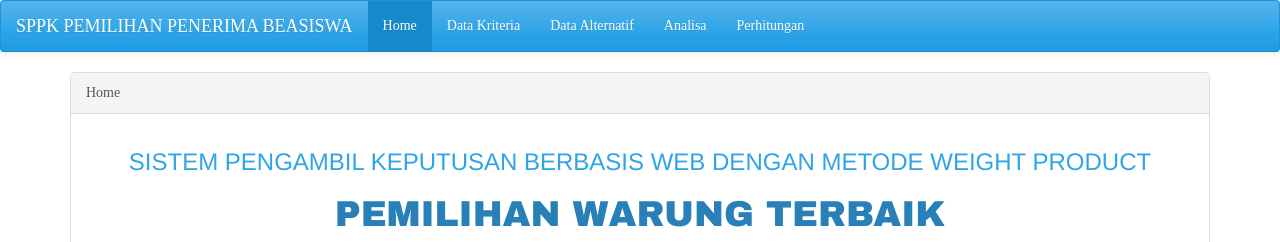
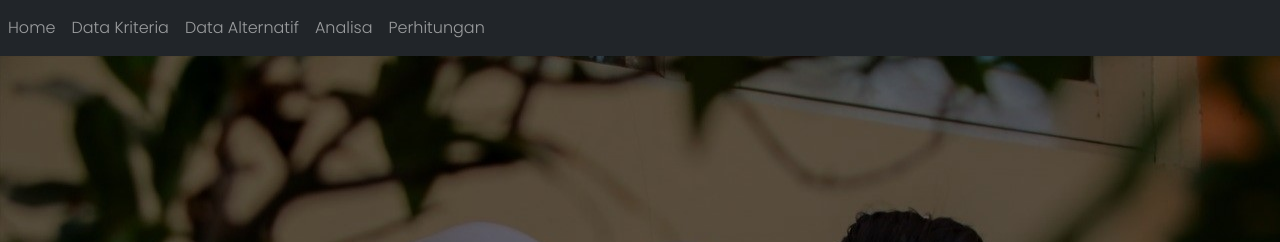
Before and after one commit to ardiy07/sppk_wp_beasiswa, a PHP site: page / in a window 1280 px wide. Shown: the top 242 px of the page. Run offline with PHP 8.4, Linux system fonts and the light colour scheme.

Commit message:
improve UI again

```diff
--- a/edit-kriteria.php
+++ b/edit-kriteria.php
@@ -68,7 +68,7 @@ include('configdb.php');
               </div>
               <div class="form-group mt-3">
                 <label for="kepentingan">Nilai Kepentingan</label>
-                <input type="number" class="form-control" name="kepentingan" id="kepentingan" value="<?php echo $row["kepentingan"]; ?>" min="1">
+                  <input type="number" class="form-control" name="kepentingan" id="kepentingan" value="<?php echo $row["kepentingan"]; ?>" min="1">
               </div>
               <div class="form-group mt-3">
                 <label for="cost_benefit">Cost / Benefit</label>
@@ -88,9 +88,7 @@ include('configdb.php');
         <?php
       }
         ?>
-        </div>
     </div>
-  </div>
 
   </div> <!-- /container -->
 
--- a/index.php
+++ b/index.php
@@ -7,91 +7,69 @@ include('configdb.php');
 <html lang="en">
 
 <head>
-  <meta http-equiv="Content-Type" content="text/html; charset=UTF-8">
-  <meta charset="utf-8">
+  <meta charset="UTF-8">
   <meta http-equiv="X-UA-Compatible" content="IE=edge">
-  <meta name="viewport" content="width=device-width, initial-scale=1">
-  <!-- The above 3 meta tags *must* come first in the head; any other head content must come *after* these tags -->
-  <meta name="description" content="">
-  <meta name="author" content="">
-  <link rel="icon" href="favicon.ico">
-
-  <title><?php echo $_SESSION['judul'] . " - " . $_SESSION['by']; ?></title>
-
-  <!-- Bootstrap core CSS -->
-  <!--link href="ui/css/bootstrap.css" rel="stylesheet"-->
-  <link href="ui/css/cerulean.min.css" rel="stylesheet">
+  <meta name="viewport" content="width=device-width, initial-scale=1.0">
+  <title>SPPK Weighted Product</title>
+  <link href="https://cdn.jsdelivr.net/npm/bootstrap@5.0.2/dist/css/bootstrap.min.css" rel="stylesheet" integrity="sha384-EVSTQN3/azprG1Anm3QDgpJLIm9Nao0Yz1ztcQTwFspd3yD65VohhpuuCOmLASjC" crossorigin="anonymous">
+  <link rel="preconnect" href="https://fonts.googleapis.com">
+  <link rel="preconnect" href="https://fonts.gstatic.com" crossorigin>
+  <link href="https://fonts.googleapis.com/css2?family=Poppins:wght@200;300;700&display=swap" rel="stylesheet">
   <link rel="stylesheet" href="style.css">
-
-  <!-- Just for debugging purposes. Don't actually copy these 2 lines! -->
-  <!--[if lt IE 9]><script src="../../assets/js/ie8-responsive-file-warning.js"></script><![endif]-->
-  <!--script src="./index_files/ie-emulation-modes-warning.js"></script-->
-
-  <!-- HTML5 shim and Respond.js for IE8 support of HTML5 elements and media queries -->
-  <!--[if lt IE 9]>
-      <script src="https://oss.maxcdn.com/html5shiv/3.7.2/html5shiv.min.js"></script>
-      <script src="https://oss.maxcdn.com/respond/1.4.2/respond.min.js"></script>
-    <![endif]-->
+  <link rel="stylesheet" href="https://unpkg.com/aos@next/dist/aos.css" />
 </head>
 
 <body>
-  <!-- Static navbar -->
-  <nav class="navbar navbar-default">
-    <div class="container-fluid">
-      <div class="navbar-header">
-        <button type="button" class="navbar-toggle collapsed" data-toggle="collapse" data-target="#navbar" aria-expanded="false" aria-controls="navbar">
-          <span class="sr-only">Toggle navigation</span>
-          <span class="icon-bar"></span>
-          <span class="icon-bar"></span>
-          <span class="icon-bar"></span>
-        </button>
-        <a class="navbar-brand" href="#"><?php echo $_SESSION['judul']; ?></a>
+
+  <!-- Navigation -->
+  <nav class="navbar navbar-expand-lg navbar-dark bg-dark">
+    <button class="navbar-toggler" type="button" data-toggle="collapse" data-target="#navbarResponsive" aria-controls="navbarResponsive" aria-expanded="false" aria-label="Toggle navigation">
+      <span class="navbar-toggler-icon"></span>
+    </button>
+    <div class="collapse navbar-collapse" id="navbarResponsive">
+      <ul class="navbar-nav ml-auto"> <!-- ml-auto to align to the right -->
+        <li class="nav-item active">
+          <a class="nav-link" href="#">Home</a>
+        </li>
+        <li class="nav-item">
+          <a class="nav-link" href="kriteria.php">Data Kriteria</a>
+        </li>
+        <li class="nav-item">
+          <a class="nav-link" href="alternatif.php">Data Alternatif</a>
+        </li>
+        <li class="nav-item">
+          <a class="nav-link" href="analisa.php">Analisa</a>
+        </li>
+        <li class="nav-item">
+          <a class="nav-link" href="perhitungan.php">Perhitungan</a>
+        </li>
+      </ul>
+    </div>
+  </nav>
+
+  <header>
+    <!-- Background image -->
+    <div id="intro">
+      <div class="container">
+        <div class="text-white" style="padding-top: 20%; padding-bottom: 16%;">
+          <!-- <h1 class="text1" data-aos="fade-right" data-aos-duration="300"><strong>SPPK</strong></h1> -->
+          <h3 class="text2" data-aos="fade-right" data-aos-duration="500"><strong>Sistem Penunjang Pengambilan Keputusan</strong></h3>
+          <p class="text3" style="font-size: 2vw;" data-aos="fade-right" data-aos-duration="700"> Sistem yang hadir untuk membantu anda dalam pengambilan keputusan. <br> Sistem ini digunakan untuk <strong> Pemilihan Penerimaan Beasiswa Ambulu Mengajar Foundation </strong> menggunakan Metode Weighted Product.</p>
+          <p class="text3" data-aos="fade-right" data-aos-duration="700"> Oleh: Kelompok A1</p>
+        </div>
       </div>
-      <div id="navbar" class="navbar-collapse collapse">
-        <ul class="nav navbar-nav">
-          <li class="active"><a href="#">Home</a></li>
-          <li><a href="kriteria.php">Data Kriteria</a></li>
-          <li><a href="alternatif.php">Data Alternatif</a></li>
-          <li><a href="analisa.php">Analisa</a></li>
-          <li><a href="perhitungan.php">Perhitungan</a></li>
-        </ul>
-      </div><!--/.nav-collapse -->
-    </div><!--/.container-fluid -->
-  </nav>
-  <div class="container">
-
-    <!-- Main component for a primary marketing message or call to action -->
-    <div class="panel panel-default">
-      <!-- Default panel contents -->
-      <div class="panel-heading">Home</div>
-      <div class="panel-body">
-        <h3>
-          <p align="center" class="text-primary"><?php echo $_SESSION['welcome']; ?></p>
-        </h3>
-
-        <center>
-          <h1 style="color:#2980b9; font-family:'arial black'">PEMILIHAN WARUNG TERBAIK</h1>
-          <img src="makanan.jpg" alt="Hape Yak" height="300" width="700">
-        </center>
-      </div>
-
-      <!-- Table -->
-      <table class="table">
-      </table>
     </div>
-
-  </div> <!-- /container -->
-
-
-  <!-- Bootstrap core JavaScript
-    ================================================== -->
-  <!-- Placed at the end of the document so the pages load faster -->
-  <script src="ui/js/jquery-1.10.2.min.js"></script>
-  <script src="ui/js/bootstrap.min.js"></script>
-  <script src="ui/js/bootswatch.js"></script>
-  <!-- IE10 viewport hack for Surface/desktop Windows 8 bug -->
-  <script src="ui/js/ie10-viewport-bug-workaround.js"></script>
+    <!-- Background image -->
+  </header>
 
 </body>
 
+<script src="https://cdn.jsdelivr.net/npm/bootstrap@5.0.2/dist/js/bootstrap.bundle.min.js" integrity="sha384-MrcW6ZMFYlzcLA8Nl+NtUVF0sA7MsXsP1UyJoMp4YLEuNSfAP+JcXn/tWtIaxVXM" crossorigin="anonymous"></script>
+<script src="https://cdn.jsdelivr.net/npm/@popperjs/core@2.9.2/dist/umd/popper.min.js" integrity="sha384-IQsoLXl5PILFhosVNubq5LC7Qb9DXgDA9i+tQ8Zj3iwWAwPtgFTxbJ8NT4GN1R8p" crossorigin="anonymous"></script>
+<script src="https://cdn.jsdelivr.net/npm/bootstrap@5.0.2/dist/js/bootstrap.min.js" integrity="sha384-cVKIPhGWiC2Al4u+LWgxfKTRIcfu0JTxR+EQDz/bgldoEyl4H0zUF0QKbrJ0EcQF" crossorigin="anonymous"></script>
+<script src="https://unpkg.com/aos@next/dist/aos.js"></script>
+<script>
+  AOS.init();
+</script>
+
 </html>
--- a/kriteria.php
+++ b/kriteria.php
@@ -99,6 +99,8 @@ include('configdb.php');
 			</div>
 		</div>
 	</div>
+	</div>
+
 </body>
 
 <script src="https://cdn.jsdelivr.net/npm/bootstrap@5.0.2/dist/js/bootstrap.bundle.min.js" integrity="sha384-MrcW6ZMFYlzcLA8Nl+NtUVF0sA7MsXsP1UyJoMp4YLEuNSfAP+JcXn/tWtIaxVXM" crossorigin="anonymous"></script>
```
Also changed, not shown: alternatif.php (+10 -34 lines), edit-alternatif.php (+17 -26 lines), perhitungan.php (+10 -74 lines).
